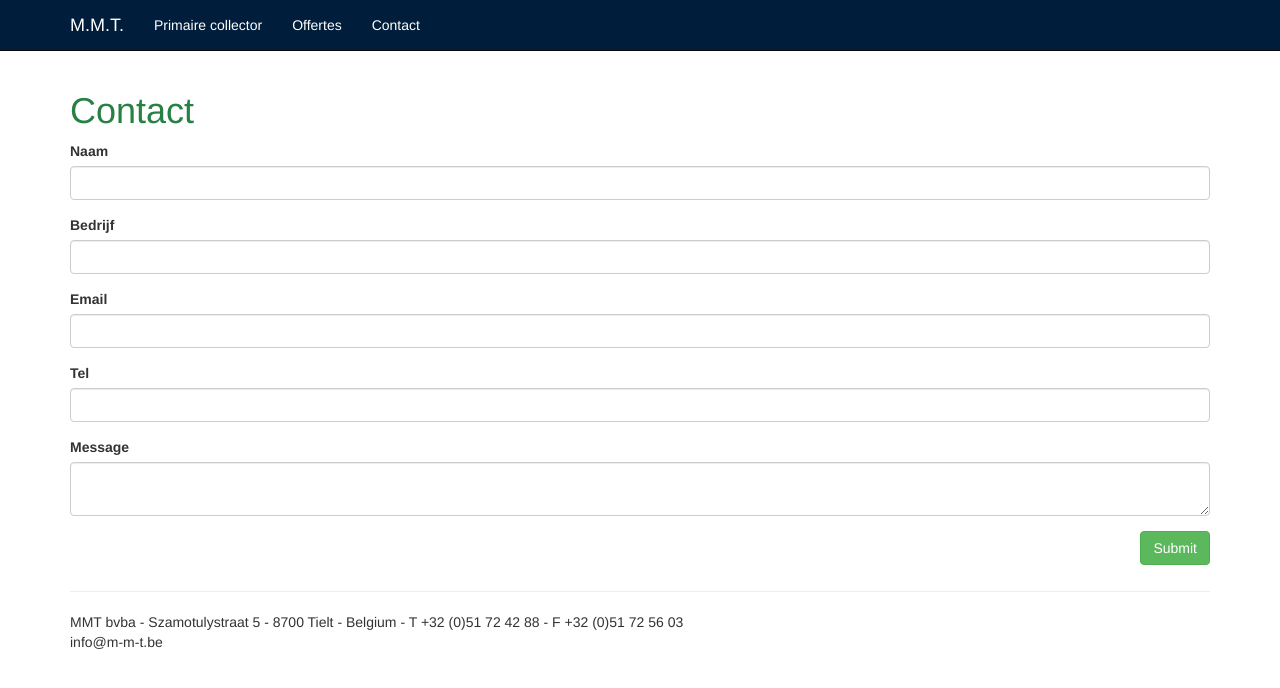
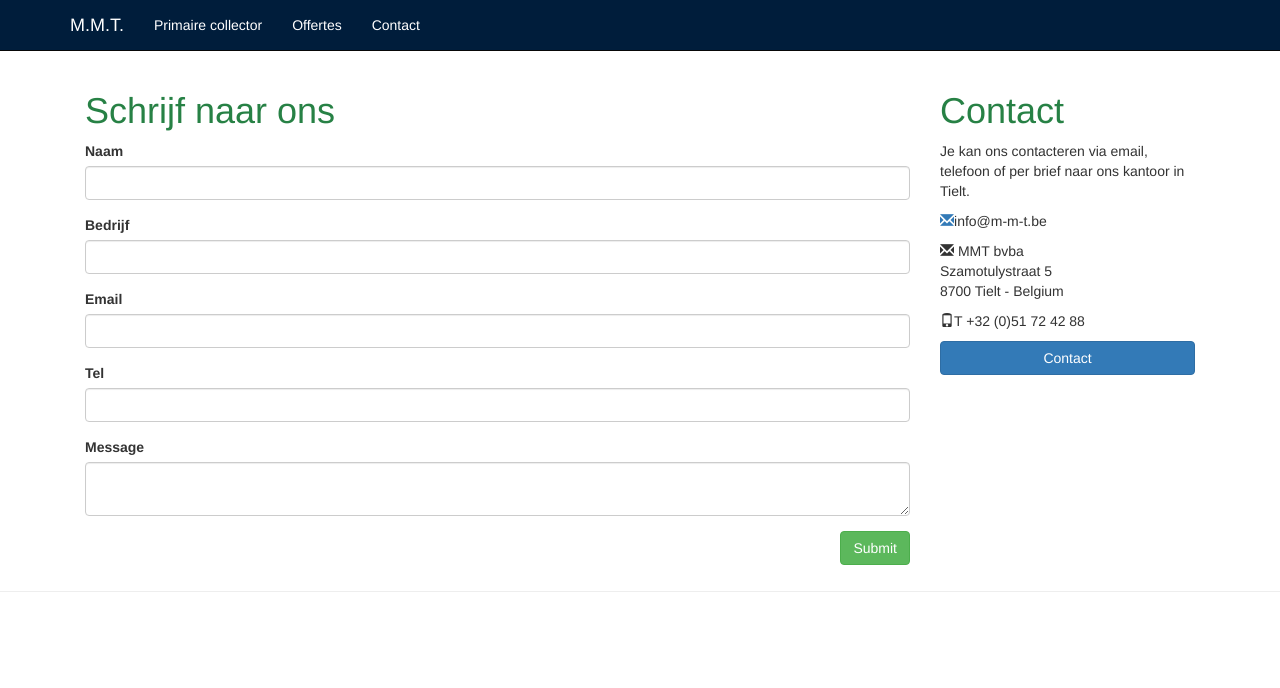
Before and after one commit to fredericwatteyne/mmt-offerte-app, an Angular app: page /contact in a window 1280 px wide. Shown: the top 688 px of the page. Built offline with nearby package versions, Linux system fonts and the light colour scheme.

Commit message:
Adding contact information to the right of the page

```diff
--- a/src/app/app.component.html
+++ b/src/app/app.component.html
@@ -13,9 +13,34 @@
     </div>
 </nav>
 <div class="container">
-    <router-outlet></router-outlet>
-    <hr>
-    <footer class="footer">
-        MMT bvba - Szamotulystraat 5 - 8700 Tielt - Belgium - T +32 (0)51 72 42 88 - F +32 (0)51 72 56 03 <br/> info@m-m-t.be
-    </footer>
+    <div class="container-fluid">
+        <div class="row">
+            <div class="col-sm-9">
+                <router-outlet></router-outlet>
+            </div>
+            <div class="col-sm-3">
+                <h1>Contact</h1>
+                <p>Je kan ons contacteren via email, telefoon of per brief naar ons kantoor in Tielt.</p>
+
+                <p>
+                    <a href="#">
+                        <span class="glyphicon glyphicon-envelope"></span>
+                    </a>info@m-m-t.be
+                </p>
+                <p>
+                    <span class="glyphicon glyphicon-envelope"></span> MMT bvba <br>Szamotulystraat 5 <br>8700 Tielt - Belgium<br/>
+                </p>
+                <p>
+                    <span class="glyphicon glyphicon-phone"></span>T +32 (0)51 72 42 88<br/>
+                </p>
+                <a routerLink="/contact">
+                    <button type="button" class="btn btn-primary btn-block">
+                        Contact
+                    </button>
+                </a>
+            </div>
+        </div>
+    </div>
 </div>
+
+<hr>
--- a/src/app/components/contact/contact.component.html
+++ b/src/app/components/contact/contact.component.html
@@ -1,6 +1,6 @@
 <div>
     <h1>
-        Contact
+        Schrijf naar ons
     </h1>
     <form (ngSubmit)="submitContact(myForm.form.valid)" #myForm="ngForm">
         <div class="form-group ">
```
